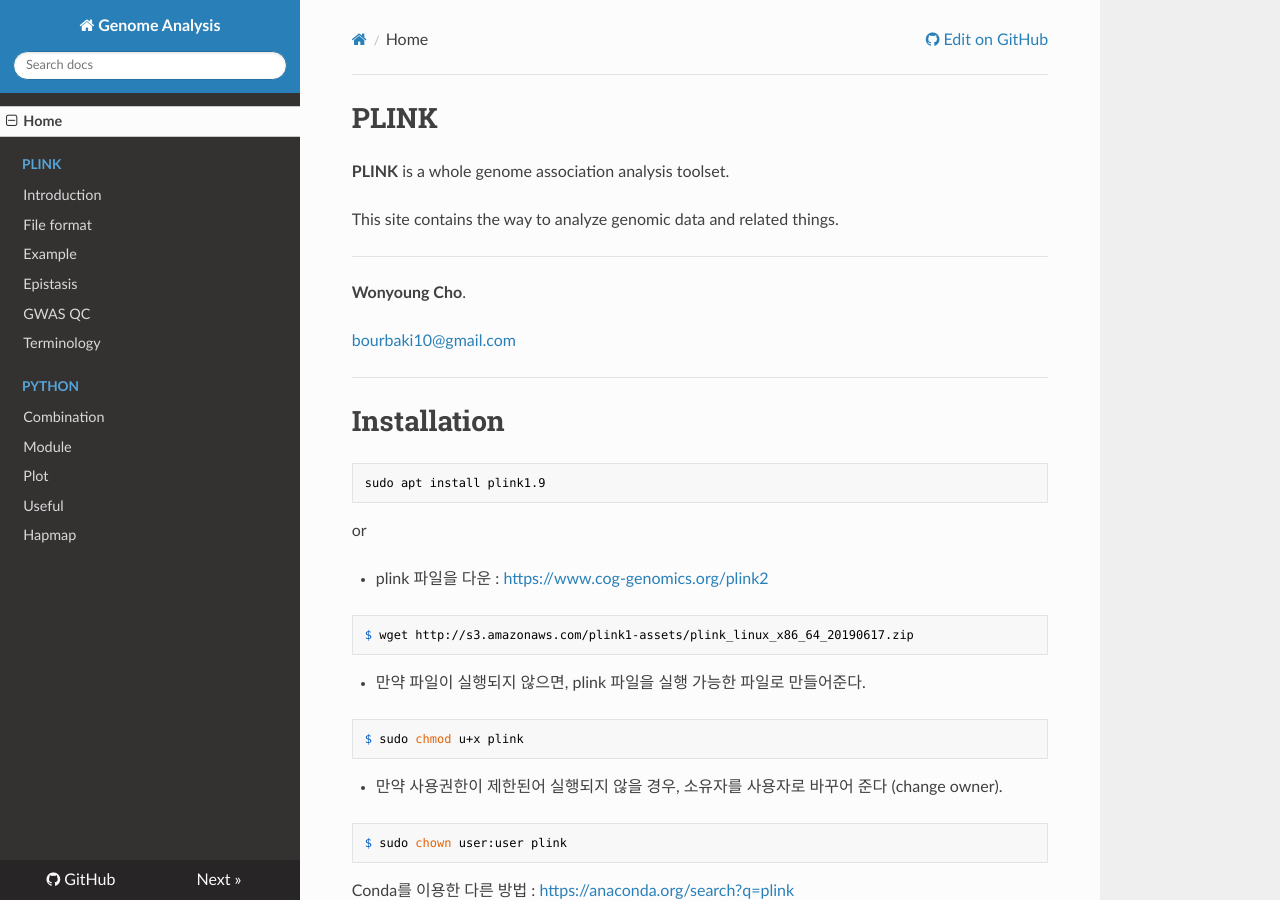
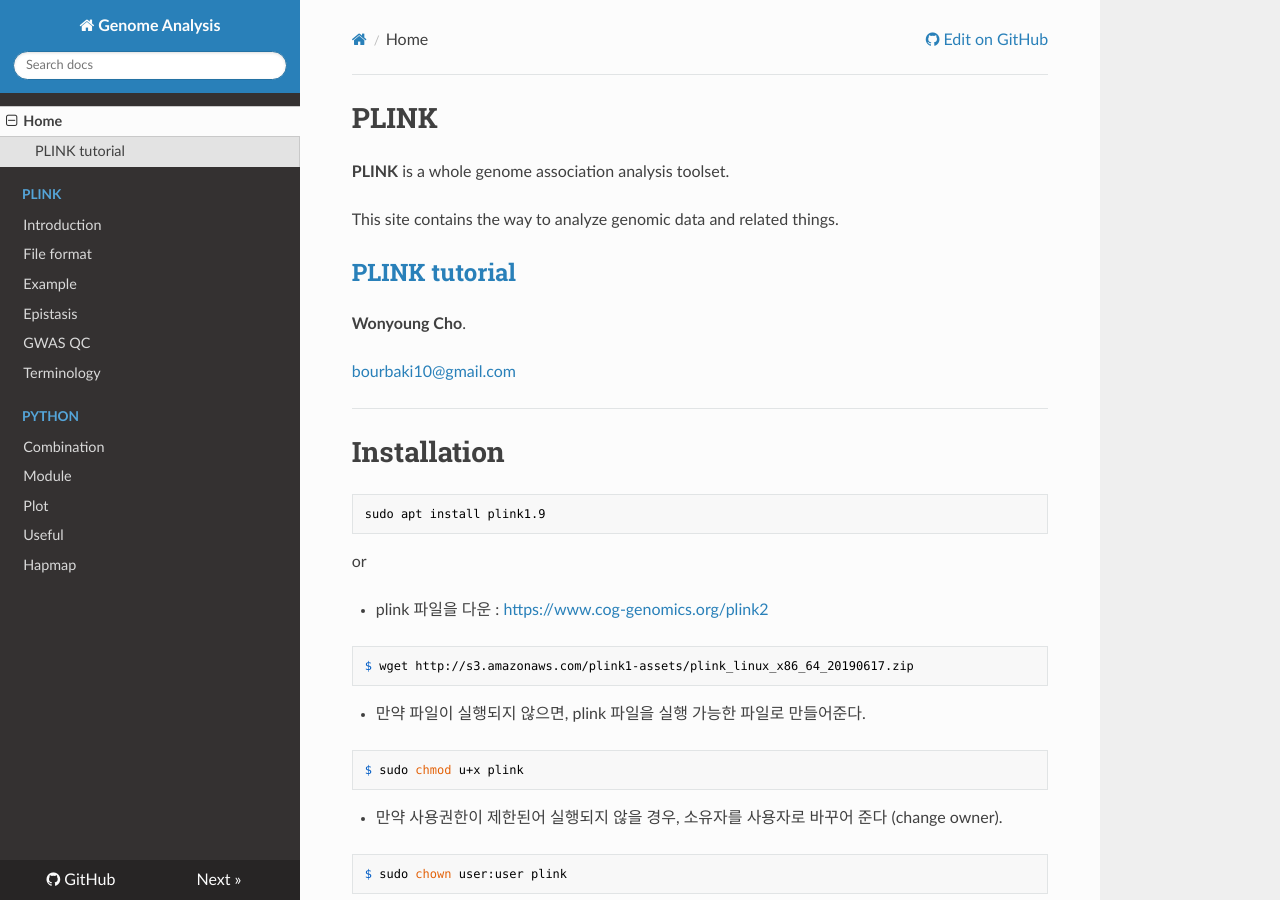
Before and after one commit to WonyoungCho/plink, an MkDocs documentation site: the page built from docs/index.md, in a window 1280 px wide and 900 px high. Built offline with MkDocs 1.6.1, drawn with Linux system fonts in a browser that asks for light colours; nearby versions of some CDN libraries; old or Windows-style settings are respelled for this version of MkDocs.

Commit message:
Update index.md

```diff
--- a/docs/index.md
+++ b/docs/index.md
@@ -4,7 +4,7 @@
 
 This site contains the way to analyze genomic data and related things.
 
-
+[PLINK tutorial](http://zzz.bwh.harvard.edu/plink/tutorial.shtml)
 ---
 
 **Wonyoung Cho**.
```
